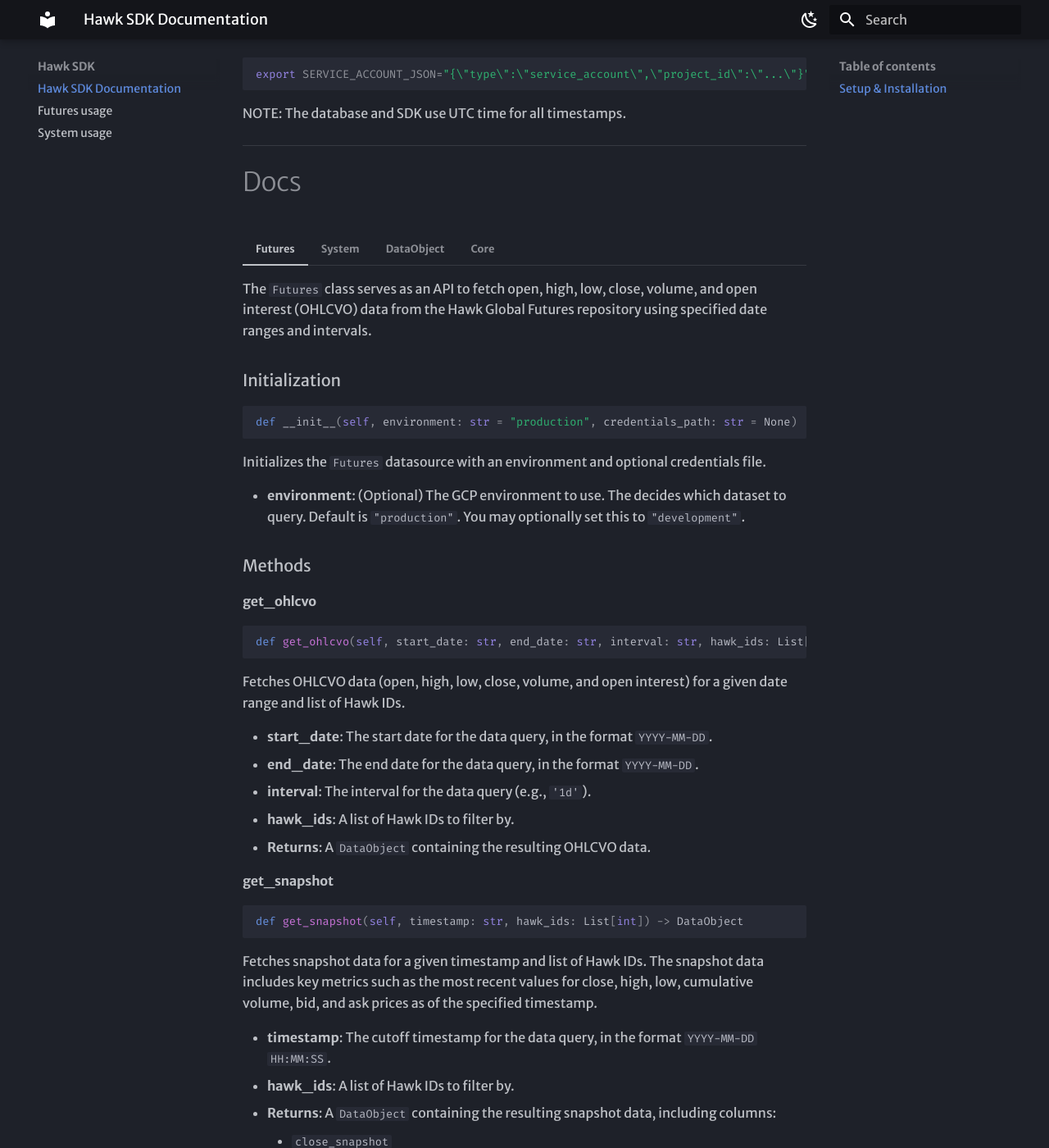
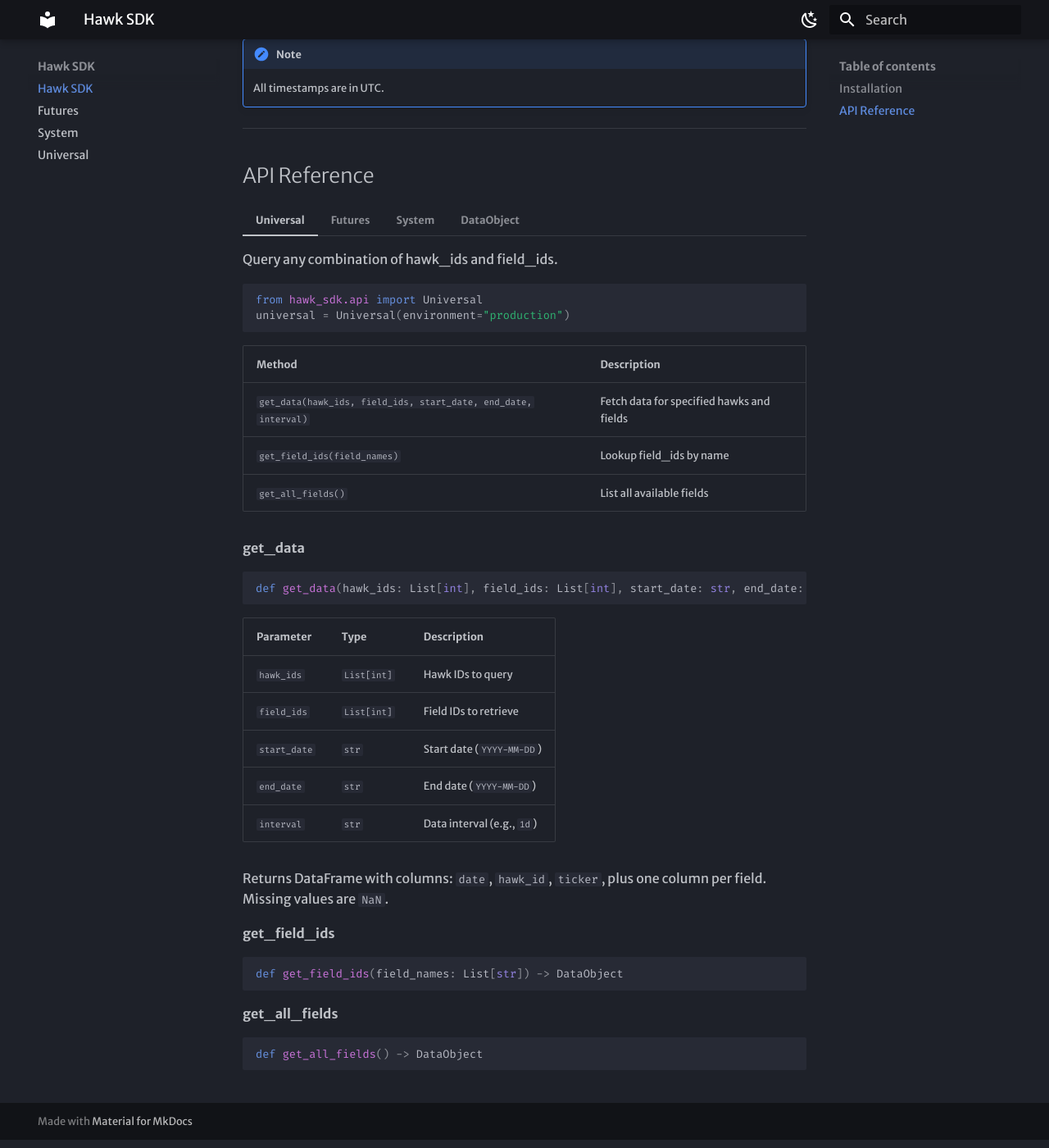
Before and after one commit to Hawk-Center/hawk-sdk, an MkDocs documentation site: the page built from docs/index.md, in a window 1280 px wide and 1400 px high, scrolled down 463 px. Shown: the whole window at 82% size. Built offline with MkDocs 1.6.1 and Material for MkDocs 9.7.7, drawn with Linux system fonts in a browser that asks for light colours; some of the changed text lies outside the part shown.

Commit message:
Universal endpoint (#10)
* (0.0.18)

* (0.0.18) docs

````diff
--- a/docs/index.md
+++ b/docs/index.md
@@ -1,156 +1,131 @@
-# Hawk SDK Documentation
+# Hawk SDK
 
-To view the source code visit [hawk-sdk](https://github.com/Hawk-Center/hawk-sdk).
+[Source Code](https://github.com/Hawk-Center/hawk-sdk)
 
-## Setup & Installation
-
-To install the Hawk SDK, run the following command:
+## Installation
 
 ```bash
 pip install hawk-sdk
 ```
 
-Set your environment variables to access the data:
-
+**Authentication** (one of):
 ```bash
-export GOOGLE_APPLICATION_CREDENTIALS="/path/to/your/service_account.json"
+export GOOGLE_APPLICATION_CREDENTIALS="/path/to/service_account.json"
 ```
-or
 ```bash
-export SERVICE_ACCOUNT_JSON="{\"type\":\"service_account\",\"project_id\":\"...\"}"
+export SERVICE_ACCOUNT_JSON='{"type":"service_account","project_id":"..."}'
 ```
 
-NOTE: The database and SDK use UTC time for all timestamps.
+!!! note
+    All timestamps are in UTC.
 
 ---
 
-# Docs
+## API Reference
+
+=== "Universal"
+
+    Query any combination of hawk_ids and field_ids.
+
+    ```python
+    from hawk_sdk.api import Universal
+    universal = Universal(environment="production")
+    ```
+
+    | Method | Description |
+    |--------|-------------|
+    | `get_data(hawk_ids, field_ids, start_date, end_date, interval)` | Fetch data for specified hawks and fields |
+    | `get_field_ids(field_names)` | Lookup field_ids by name |
+    | `get_all_fields()` | List all available fields |
+
+    **get_data**
+    ```python
+    def get_data(hawk_ids: List[int], field_ids: List[int], start_date: str, end_date: str, interval: str) -> DataObject
+    ```
+
+    | Parameter | Type | Description |
+    |-----------|------|-------------|
+    | `hawk_ids` | `List[int]` | Hawk IDs to query |
+    | `field_ids` | `List[int]` | Field IDs to retrieve |
+    | `start_date` | `str` | Start date (`YYYY-MM-DD`) |
+    | `end_date` | `str` | End date (`YYYY-MM-DD`) |
+    | `interval` | `str` | Data interval (e.g., `1d`) |
+
+    Returns DataFrame with columns: `date`, `hawk_id`, `ticker`, plus one column per field. Missing values are `NaN`.
+
+    **get_field_ids**
+    ```python
+    def get_field_ids(field_names: List[str]) -> DataObject
+    ```
+
+    **get_all_fields**
+    ```python
+    def get_all_fields() -> DataObject
+    ```
 
 === "Futures"
 
-    The `Futures` class serves as an API to fetch open, high, low, close, volume, and open interest (OHLCVO) data from the Hawk Global Futures repository using specified date ranges and intervals.
-
-    ### Initialization
+    Fetch OHLCVO (open, high, low, close, volume, open interest) data.
 
     ```python
-    def __init__(self, environment: str = "production", credentials_path: str = None)
+    from hawk_sdk.api import Futures
+    futures = Futures(environment="production")
     ```
 
-    Initializes the `Futures` datasource with an environment and optional credentials file.
+    | Method | Description |
+    |--------|-------------|
+    | `get_ohlcvo(start_date, end_date, interval, hawk_ids)` | Fetch OHLCVO data |
+    | `get_snapshot(timestamp, hawk_ids)` | Fetch point-in-time snapshot |
 
-    - **environment**: (Optional) The GCP environment to use. The decides which dataset to query. Default is `"production"`. You may optionally set this to `"development"`.
-
-    ### Methods
-
-    #### get_ohlcvo
-
+    **get_ohlcvo**
     ```python
-    def get_ohlcvo(self, start_date: str, end_date: str, interval: str, hawk_ids: List[int]) -> DataObject
+    def get_ohlcvo(start_date: str, end_date: str, interval: str, hawk_ids: List[int]) -> DataObject
     ```
 
-    Fetches OHLCVO data (open, high, low, close, volume, and open interest) for a given date range and list of Hawk IDs.
+    | Parameter | Type | Description |
+    |-----------|------|-------------|
+    | `start_date` | `str` | Start date (`YYYY-MM-DD`) |
+    | `end_date` | `str` | End date (`YYYY-MM-DD`) |
+    | `interval` | `str` | Data interval (e.g., `1d`) |
+    | `hawk_ids` | `List[int]` | Hawk IDs to query |
 
-    - **start_date**: The start date for the data query, in the format `YYYY-MM-DD`.
-    - **end_date**: The end date for the data query, in the format `YYYY-MM-DD`.
-    - **interval**: The interval for the data query (e.g., `'1d'`).
-    - **hawk_ids**: A list of Hawk IDs to filter by.
-    - **Returns**: A `DataObject` containing the resulting OHLCVO data.
-
-    #### get_snapshot
-
+    **get_snapshot**
     ```python
-    def get_snapshot(self, timestamp: str, hawk_ids: List[int]) -> DataObject
+    def get_snapshot(timestamp: str, hawk_ids: List[int]) -> DataObject
     ```
 
-    Fetches snapshot data for a given timestamp and list of Hawk IDs. The snapshot data includes key metrics such as the most recent values for close, high, low, cumulative volume, bid, and ask prices as of the specified timestamp.
+    | Parameter | Type | Description |
+    |-----------|------|-------------|
+    | `timestamp` | `str` | Cutoff time (`YYYY-MM-DD HH:MM:SS`) |
+    | `hawk_ids` | `List[int]` | Hawk IDs to query |
 
-    - **timestamp**: The cutoff timestamp for the data query, in the format `YYYY-MM-DD HH:MM:SS`.
-    - **hawk_ids**: A list of Hawk IDs to filter by.
-    - **Returns**: A `DataObject` containing the resulting snapshot data, including columns:
-        - `close_snapshot`
-        - `high_snapshot`
-        - `low_snapshot`
-        - `cvol_snapshot` (cumulative volume)
-        - `bid_snapshot`
-        - `ask_snapshot`
-        - Along with the associated `date` and `ticker` for each Hawk ID.
+    Returns: `close_snapshot`, `high_snapshot`, `low_snapshot`, `cvol_snapshot`, `bid_snapshot`, `ask_snapshot`
 
 === "System"
 
-    The `System` class serves as an API to fetch Hawk IDs based on a list of tickers from the Hawk Global System repository.
-
-    ### Initialization
+    Lookup Hawk IDs from tickers.
 
     ```python
-    def __init__(self, environment: str = "production", credentials_path: str = None)
+    from hawk_sdk.api import System
+    system = System(environment="production")
     ```
 
-    Initializes the `System` datasource with an environment and optional credentials file.
-
-    - **environment**: (Optional) The GCP environment to use. The decides which dataset to query. Default is `"production"`. You may optionally set this to `"development"`.
-
-    ### Methods
-
-    #### get_hawk_ids
-
+    **get_hawk_ids**
     ```python
-    def get_hawk_ids(self, tickers: List[str]) -> DataObject
+    def get_hawk_ids(tickers: List[str]) -> DataObject
     ```
 
-    Fetches Hawk IDs based on a list of ticker strings.
-
-    - **tickers**: A list of ticker strings to filter by.
-    - **Returns**: A `DataObject` containing the resulting Hawk IDs.
+    | Parameter | Type | Description |
+    |-----------|------|-------------|
+    | `tickers` | `List[str]` | Ticker symbols to lookup |
 
 === "DataObject"
 
-    The `DataObject` class is returned by the SDK classes. It contains the data for the response and allows you to access the data in a more structured way.
+    All API methods return a `DataObject` with these methods:
 
-    ### Methods
-
-    #### to_df
-
-    ```python
-    def to_df(self) -> pd.DataFrame: ...
-    ```
-
-    Exports the data into a Pandas DataFrame.
-
-    - **Returns**: A `pd.DataFrame` containing the data.
-
-    #### to_csv
-
-    ```python
-    def to_csv(self, file_name: str) -> None: ...
-    ```
-
-    Exports the data to a CSV file.
-
-    - **file_name**: The name of the output CSV file.
-    - **Returns**: None
-
-    #### to_xlsx
-
-    ```python
-    def to_xlsx(self, file_name: str) -> None: ...
-    ```
-
-    Exports the data to an Excel (.xlsx) file.
-
-    - **file_name**: The name of the output Excel file.
-    - **Returns**: None
-
-    #### show
-
-    ```python
-    def show(self, n: int = 5) -> None: ...
-    ```
-
-    Displays the first `n` rows of the data.
-
-    - **n**: The number of rows to display. Default is 5.
-    - **Returns**: None, but prints the data to the console.
-
-=== "Core"
-
-    The `Core` module contains core functionality for the entire system. Things such as universal enums, constants, and utility functions are defined here.
+    | Method | Description |
+    |--------|-------------|
+    | `to_df()` | Convert to pandas DataFrame |
+    | `to_csv(filename)` | Export to CSV |
+    | `to_xlsx(filename)` | Export to Excel |
+    | `show(n=5)` | Print first n rows |
--- a/setup.py
+++ b/setup.py
@@ -2,7 +2,7 @@
 
 setup(
     name='hawk-sdk',
-    version='0.0.17',
+    version='0.0.18',
     packages=find_packages(),
     install_requires=[
         'google-cloud-bigquery',
````
Also changed, not shown: docs/futures_usage.md (+5 -26 lines), docs/system_usage.md (+4 -20 lines), docs/universal_usage.md (added, +45 -0 lines), 5 other files.
